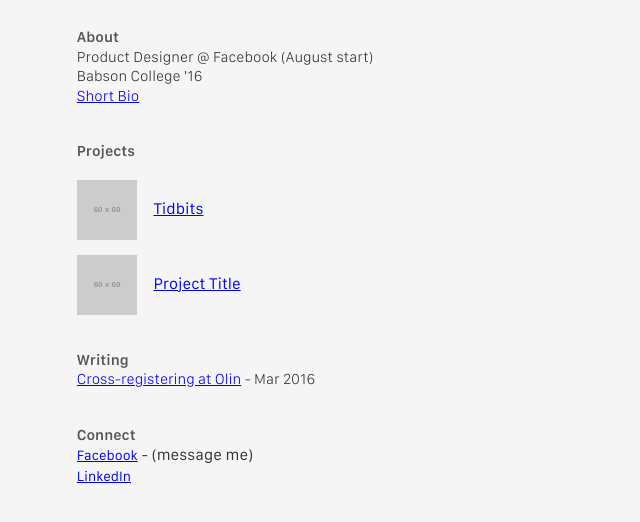
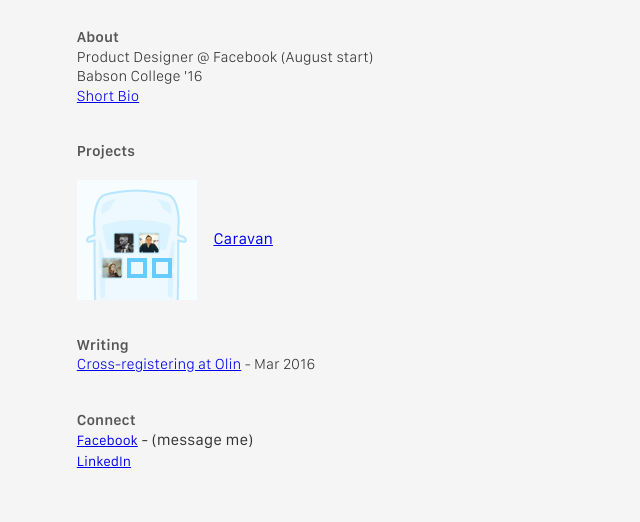
Before and after one commit to lawhump/gabe-redesign, a website: page app/index.html in a window 1280 px wide. Shown: the part 128-650 px from the top of the page, without its empty margins (0-640 px from the left). Drawn offline with nearby package versions, Linux system fonts and the light colour scheme; files that its build step writes are made by us from their sources; placeholder pictures from the web are drawn by us.

Commit message:
Caravan Project Thumbnail

```diff
--- a/app/index.html
+++ b/app/index.html
@@ -65,19 +65,23 @@
             <h3><strong>Projects</strong></h3>
             <ul>
               <!-- Copy one of these <li> ... </li> tags to add a project to the landing -->
-              <li>
-                <figure>
+
                   <!-- These anchor tags are important for changing the page -->
                   <!-- It must be #/projects/PROJECT-NAME -->
                   <!-- Afer doing so, open up app/scripts/main.js and follow the instructions -->
-                  <a href="#/projects/tidbits"><img src="http://placehold.it/60x60"></a>
-                  <figcaption><a class="project-link" href="#/projects/tidbits">Tidbits</a></figcaption>
-                </figure>
-              </li>
-              <li>
+
+              <!-- PROJECT THUMBNAIL TEMPLATE START -->
+              <!-- <li>
                 <figure>
                   <a href="#/projects/tidbits"><img src="http://placehold.it/60x60"></a>
                   <figcaption><a class="project-link" href="#">Project Title</a></figcaption>
+                </figure>
+              </li> -->
+              <!-- PROJECT THUMBNAIL TEMPLATE END -->
+              <li>
+                <figure>
+                  <a href="#/projects/caravan"><img src="/images/projectImages/caravanThumb.png"></a>
+                  <figcaption><a class="project-link" href="#/projects/caravan">Caravan</a></figcaption>
                 </figure>
               </li>
             </ul>
```
Also changed, not shown: app/images/projectImages/caravanThumb.png (added).
